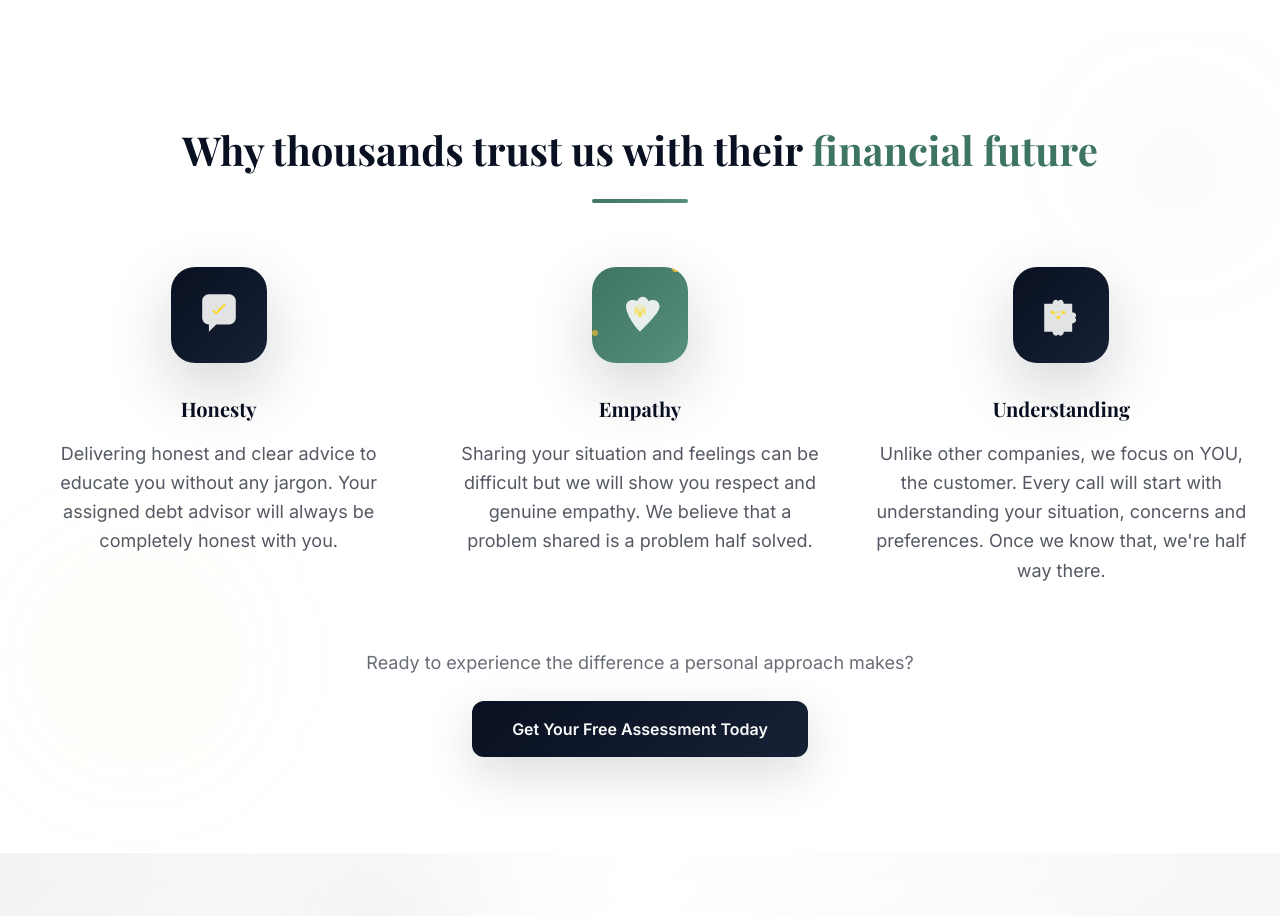
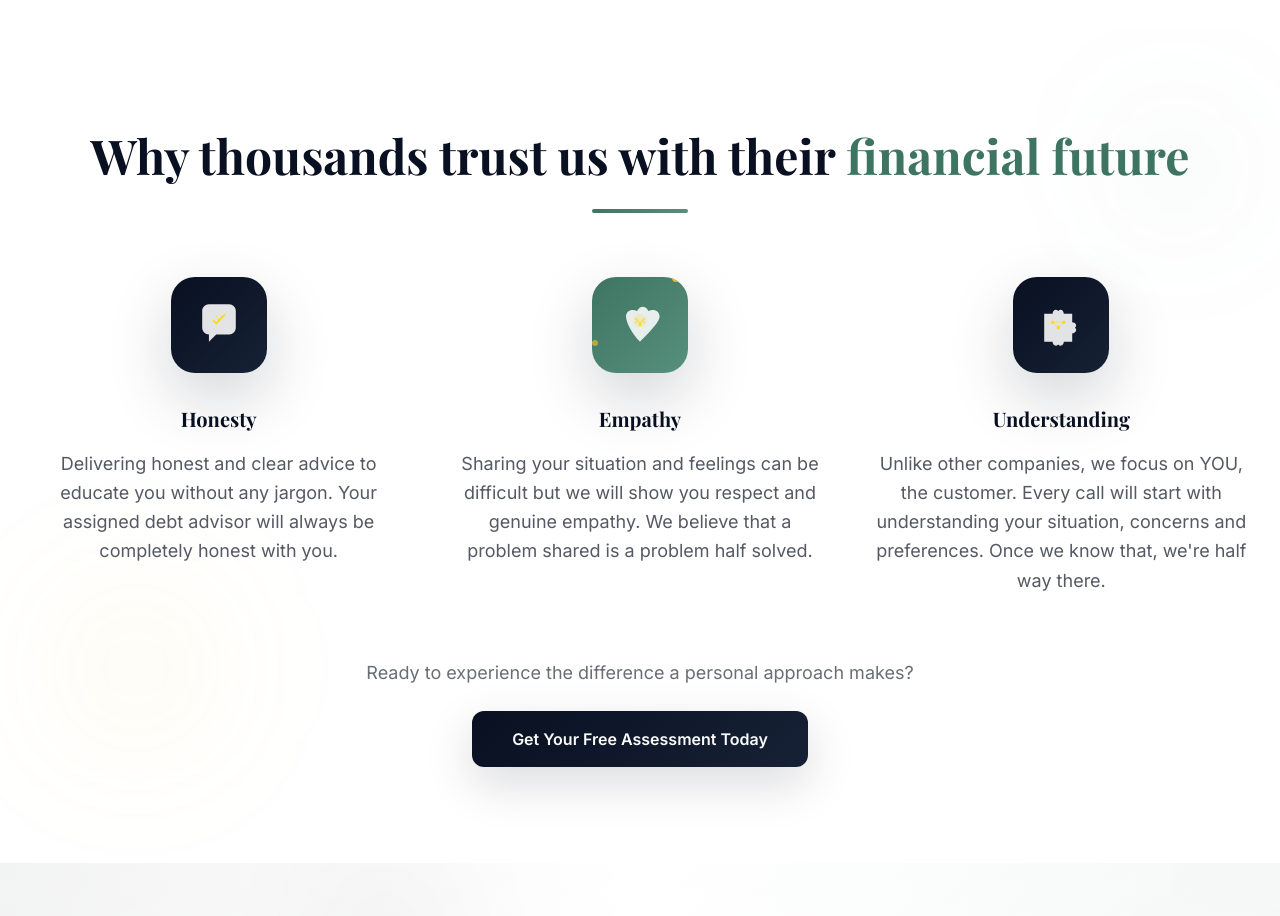
Before and after one commit to pranshuj91/peak-debt-freedom, a React (Vite) app: page / in a window 1280 px wide. Shown: the part 2060-2976 px from the top of the page. Built offline with nearby package versions, Linux system fonts and the light colour scheme.

Commit message:
Code edited in Lovable Code Editor
Edited UI in Lovable

```diff
--- a/src/components/TrustSection.tsx
+++ b/src/components/TrustSection.tsx
@@ -9,7 +9,7 @@ const TrustSection = () => {
 
       <div className="max-w-7xl mx-auto px-6 lg:px-8 relative">
         <div className="text-center mb-16">
-          <h2 className="text-display text-primary mb-6 font-display">
+          <h2 className="text-display text-primary mb-6 font-display text-[48px]">
             Why thousands trust us with their <span className="text-accent">financial future</span>
           </h2>
           <div className="w-24 h-1 bg-gradient-accent mx-auto rounded-full"></div>
```
